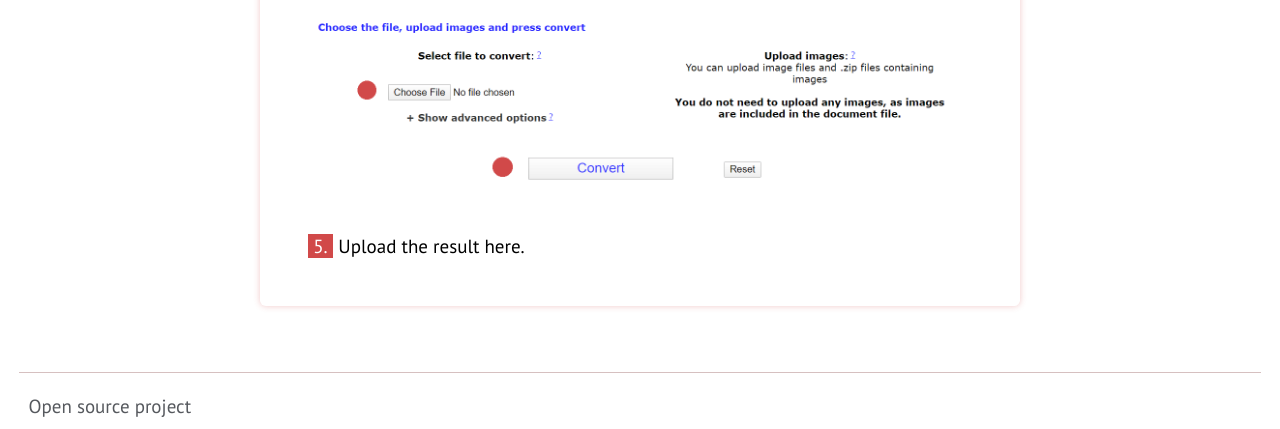
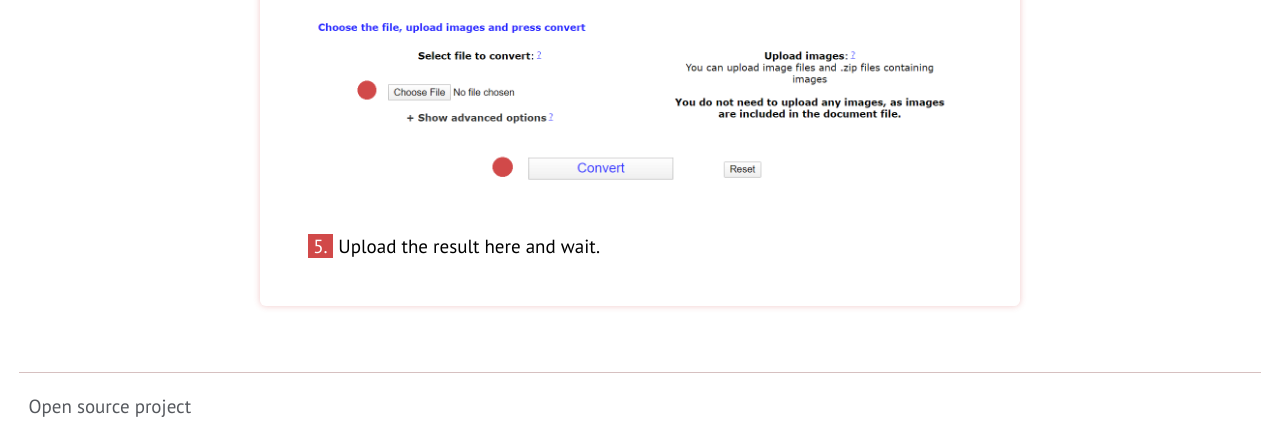
Before and after one commit to fiorin7/xml-to-teilex, a Flask app: page / in a window 1280 px wide. Shown: the part 1379-1808 px from the top of the page. Run offline with Flask 2, Linux system fonts and the light colour scheme; some libraries are stand-ins or nearby versions.

Commit message:
feat: extra instructions

```diff
--- a/templates/index.html
+++ b/templates/index.html
@@ -46,7 +46,7 @@
                     <li><p><span class="number">4.</span> Scroll to the top, upload your file and convert it.</p>
                         <img src="{{ url_for('static', filename='instructions3-min.png') }}" alt="">
                     </li>
-                    <li><p><span class="number">5.</span> Upload the result here.</p></li>
+                    <li><p><span class="number">5.</span> Upload the result here and wait.</p></li>
                 </ul>
             </div>
 
```
